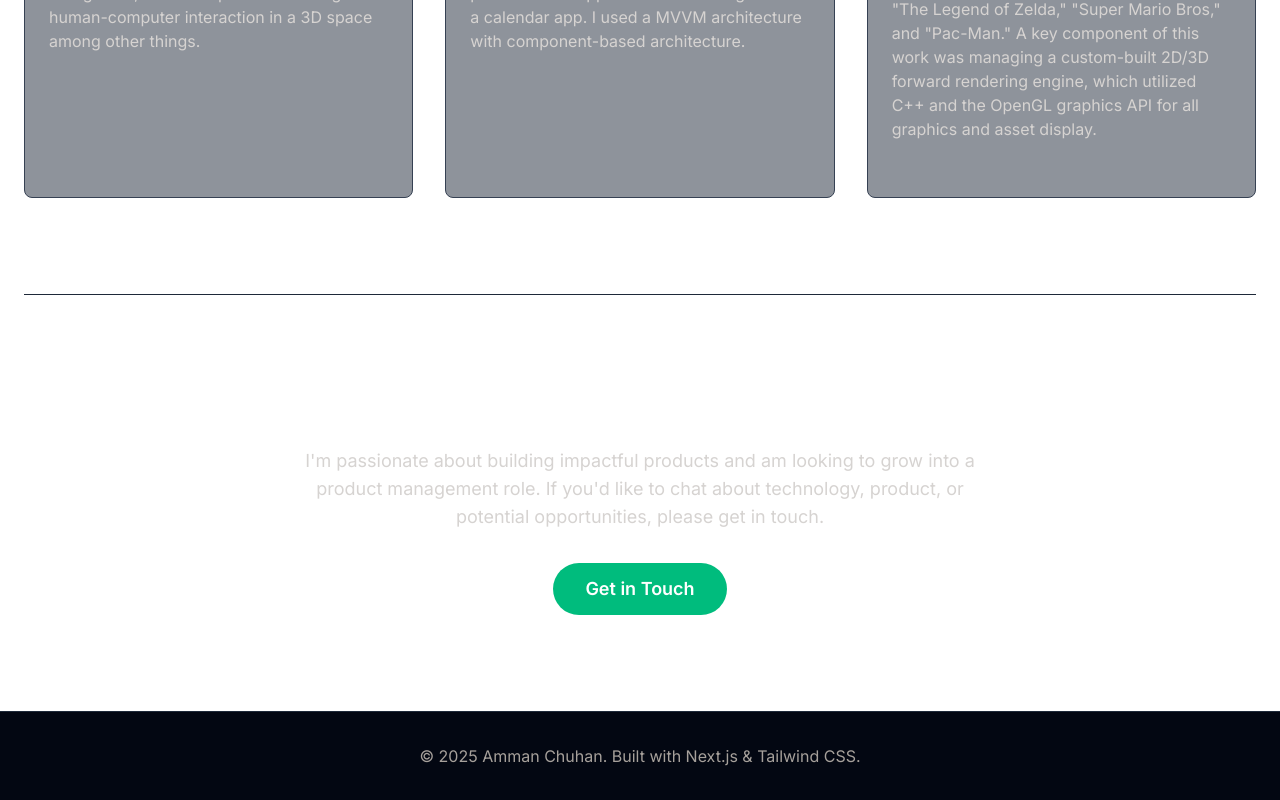
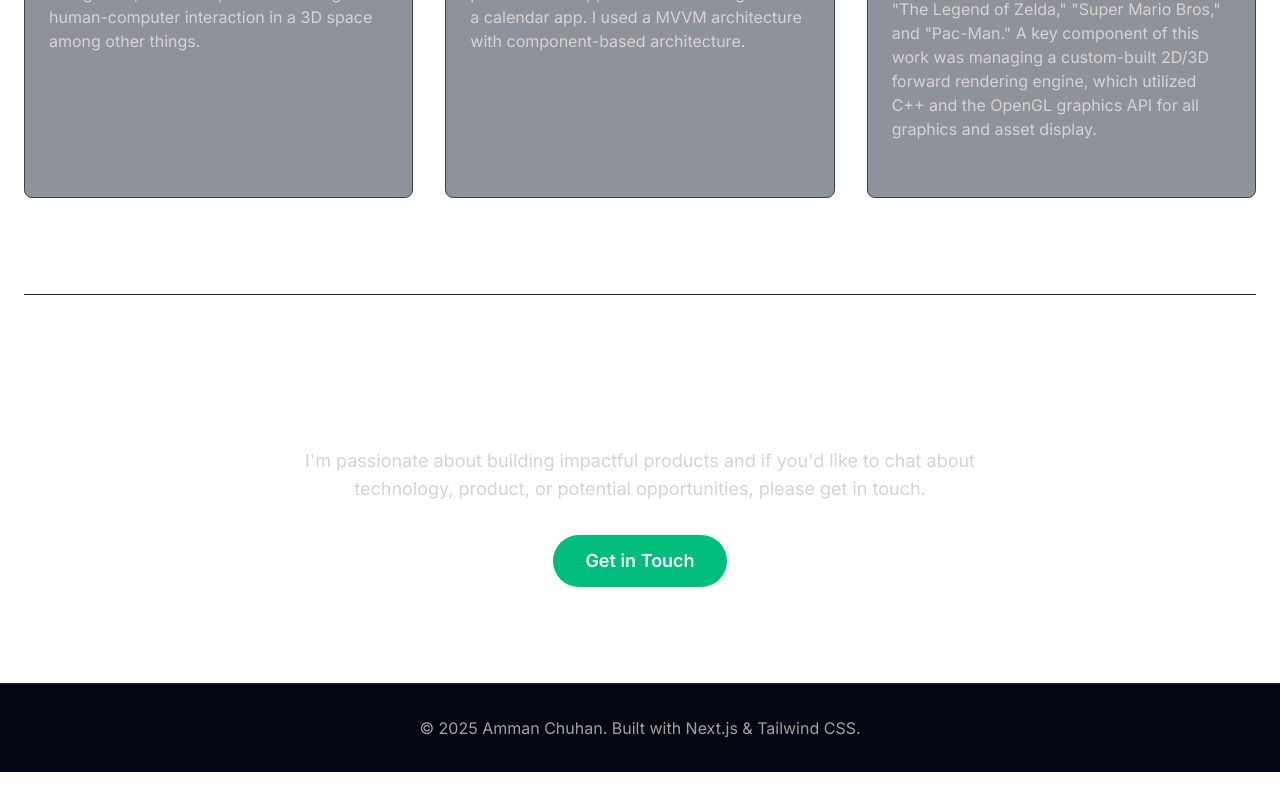
Before and after one commit to SatoshiBall101/resume-website, a Next.js app: page / in a window 1280 px wide. Shown: the part 3505-4305 px from the top of the page. After the commit the page ends 4277 px from the top, so only its background shows below. Built offline with nearby package versions, Linux system fonts and the light colour scheme.

Commit message:
increase hero quality

```diff
--- a/app/layout.tsx
+++ b/app/layout.tsx
@@ -16,7 +16,6 @@ export default function RootLayout({
 }>) {
   return (
     <html lang="en" className="scroll-smooth">
-      {/* Changed background to dark gray and text to light stone */}
       <body className={`${inter.className} bg-gray-900 text-stone-200 antialiased`}>
         {children}
       </body>
--- a/app/page.tsx
+++ b/app/page.tsx
@@ -66,6 +66,7 @@ export default function PortfolioPage() {
                     <div className="absolute inset-0 z-0">
                         <Image
                             src="/headshot.png"
+                            quality={100}
                             alt="Amman Chuhan headshot"
                             fill
                             style={{ objectFit: 'cover' }}
@@ -321,7 +322,7 @@ export default function PortfolioPage() {
                     >
                         <h2 className="text-4xl font-bold text-white mb-4">Let&apos;s Connect</h2>
                         <p className="text-lg text-stone-300 max-w-2xl mx-auto mb-8">
-                            I&apos;m passionate about building impactful products and am looking to grow into a product management role. If you&apos;d like to chat about technology, product, or potential opportunities, please get in touch.
+                            I&apos;m passionate about building impactful products and if you&apos;d like to chat about technology, product, or potential opportunities, please get in touch.
                         </p>
                         <Link href="/contact" className="inline-block bg-emerald-500 text-white font-semibold py-3 px-8 rounded-full hover:bg-emerald-600 transition-colors text-lg">
                             Get in Touch
```
